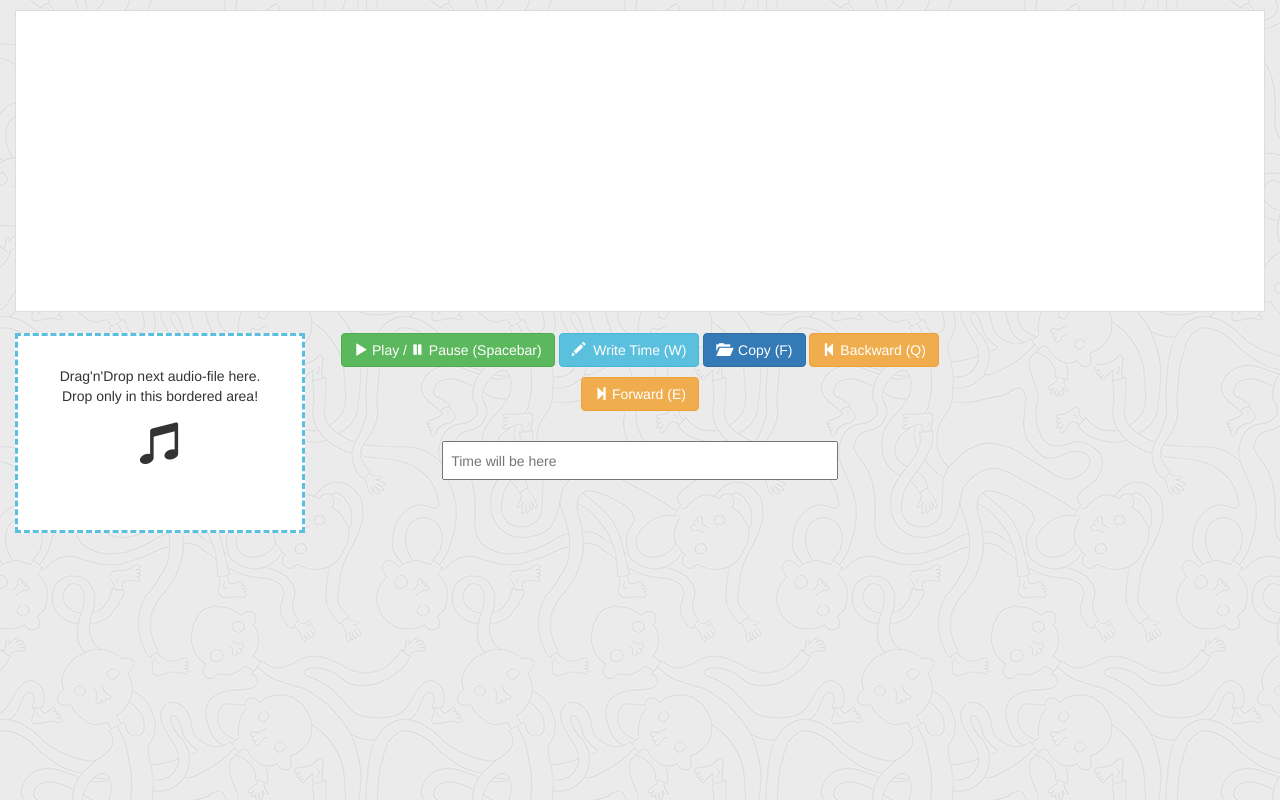
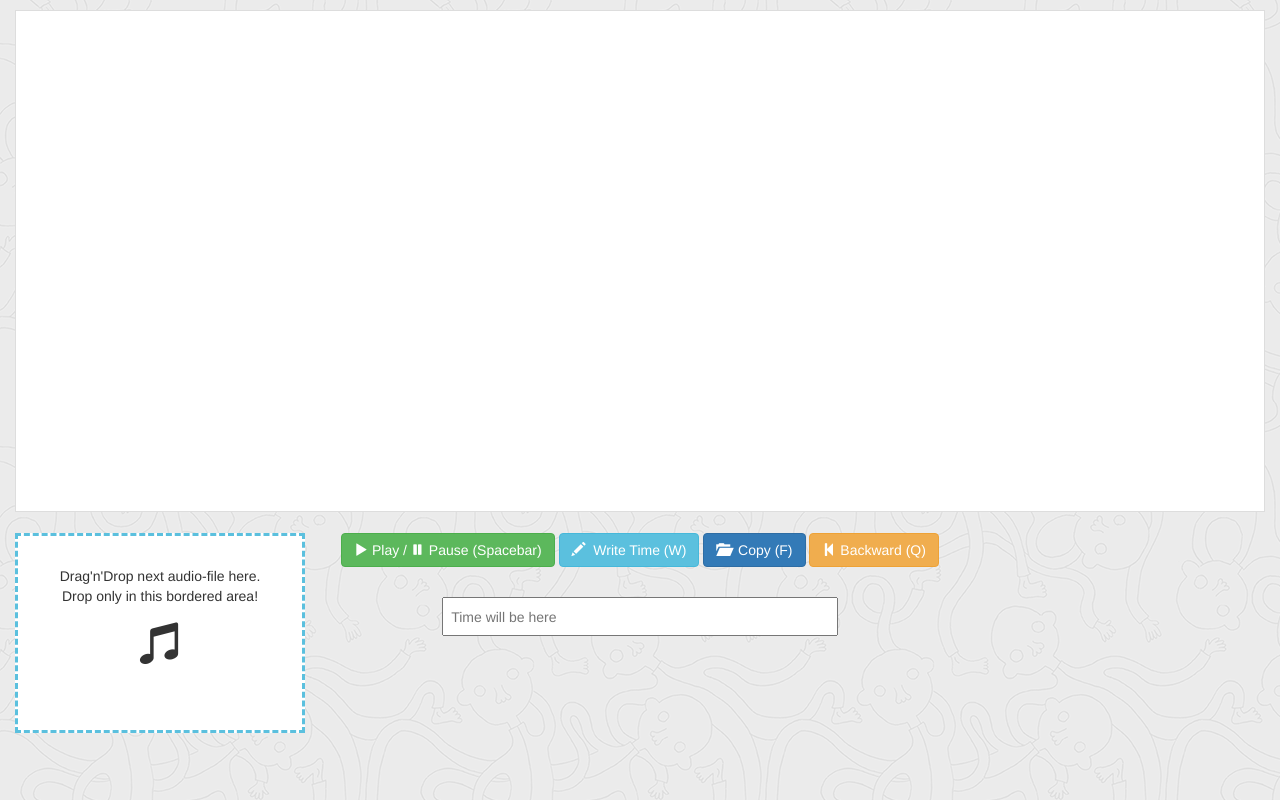
Before and after one commit to nymlynx/ttp, a plain HTML site: page index.html in a window 1280 px wide. Drawn offline with Linux system fonts and the light colour scheme.

Commit message:
remove forward button, change backward time

```diff
--- a/index.html
+++ b/index.html
@@ -52,9 +52,6 @@
                 <button class="btn btn-warning" data-action="back">
                     <i class="glyphicon glyphicon-step-backward"></i>&nbsp;Backward (Q)
                 </button>
-                <button class="btn btn-warning" data-action="forth">
-                    <i class="glyphicon glyphicon-step-forward"></i>&nbsp;Forward (E)
-                </button>
                 <div class="row">
                     <div class="col-md-12">&nbsp;</div>
                     <!-- input for time -->
--- a/js/timecoding.js
+++ b/js/timecoding.js
@@ -7,12 +7,13 @@ var wavesurfer = Object.create(WaveSurfer);
 document.addEventListener('DOMContentLoaded', function() {
     var options = {
         container: document.querySelector('#wave'),
-        height: '300',
+        height: '500',
         scrollParent: true,
         waveColor: 'green',
         progressColor: '#999C99',
         cursorColor: 'red',
         cursorWidth: '1',
+        skipLength: '0.5',
         fillParent: true
     };
 
@@ -105,11 +106,6 @@ var GLOBAL_ACTIONS = {
         wavesurfer.skipBackward();
     },
 
-    // forth keydown function
-    'forth': function() {
-        wavesurfer.skipForward();
-    },
-
     // copy to clipboard keydown function
     'copy': function() {
         var copyTextarea = document.querySelector('#text');
```
